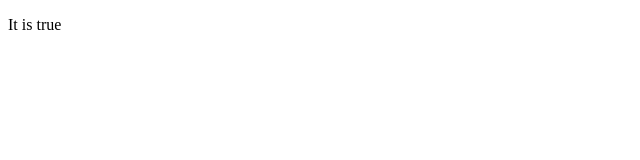
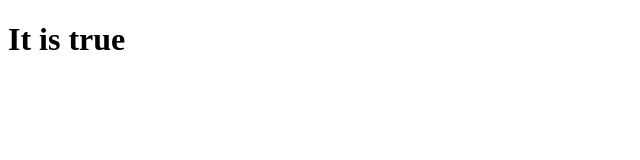
Before and after one commit to dgriffis2/dgriffis2.github.io, a plain HTML site: page index.html in a window 1280 px wide. Shown: the whole page, without its empty margins (0-640 px from the left). Drawn offline with Linux system fonts and the light colour scheme.

Commit message:
added h1

```diff
--- a/index.html
+++ b/index.html
@@ -7,6 +7,6 @@
     <title>I Am Awesome</title>
 </head>
 <body>
-    <p>It is true</p>
+    <h1>It is true</h1>
 </body>
 </html>
```
